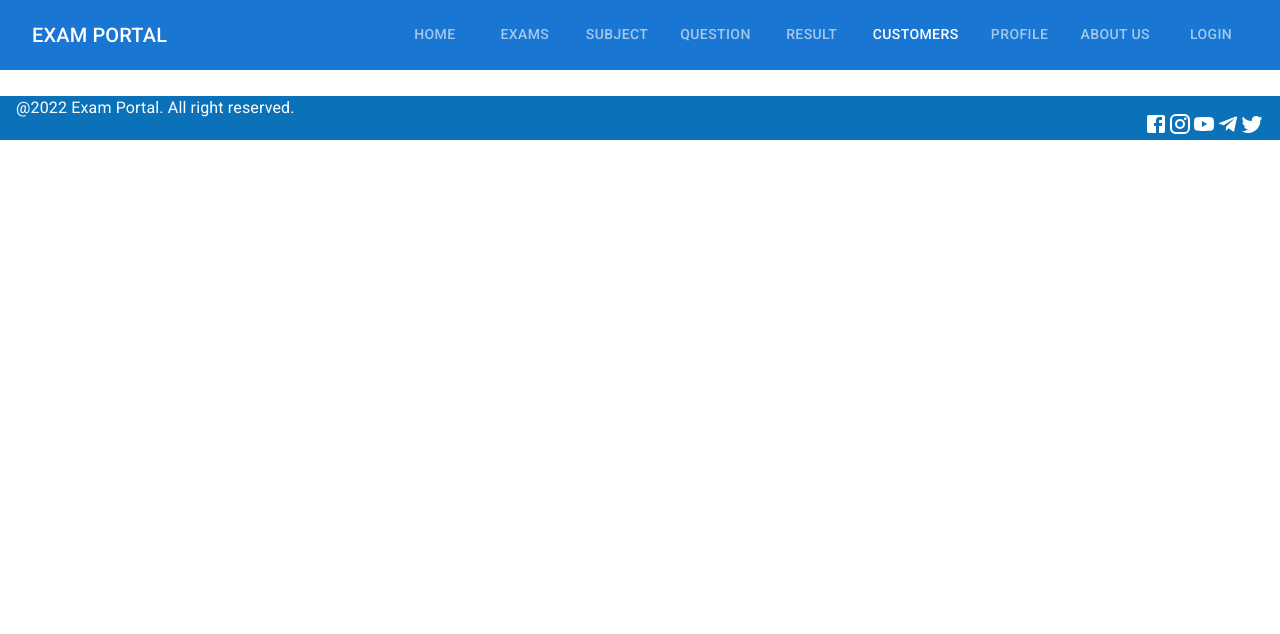
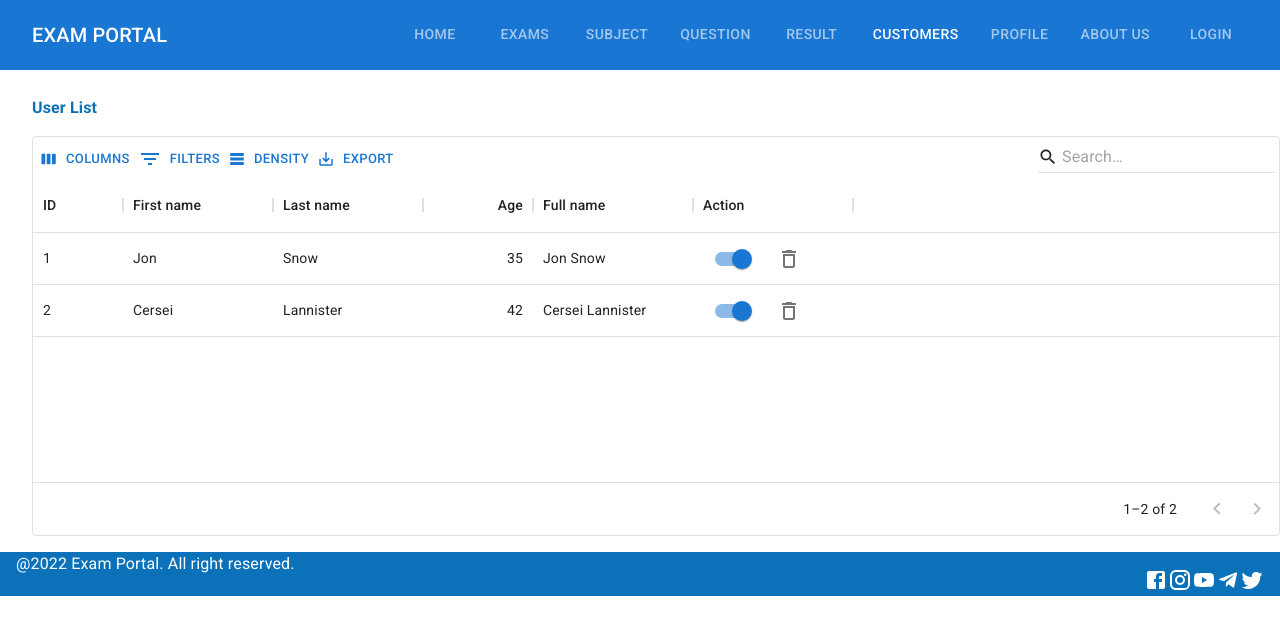
Before and after one commit to shrikantpardhi/exam-portal-material, a React (Create React App) app: page /customers in a window 1280 px wide. Shown: the top 634 px of the page. Built offline with nearby package versions, Linux system fonts and the light colour scheme.

Commit message:
added user grid table

```diff
--- a/package.json
+++ b/package.json
@@ -8,6 +8,7 @@
     "@mui/icons-material": "^5.10.2",
     "@mui/material": "^5.10.1",
     "@mui/styles": "^5.10.2",
+    "@mui/x-data-grid": "^5.16.0",
     "@testing-library/jest-dom": "^5.16.5",
     "@testing-library/react": "^13.3.0",
     "@testing-library/user-event": "^13.5.0",
--- a/src/components/LandingPage.js
+++ b/src/components/LandingPage.js
@@ -141,58 +141,27 @@ const LandingPage = (props) => {
                 <Card
                   variant="outlined"
                   sx={{
-                    backgroundColor: theme.palette.common.orange,
-                    width: 275,
+                    backgroundColor: theme.palette.background.card,
+                    width: 250,
+                    textAlign: "center",
+                    color: "white",
+                    fontWeight: 700,
                   }}
                 >
                   <CardHeader variant="h4" title={cat.title} />
+                  <Divider variant="middle" />
                   <CardContent>
-                    <Grid container>
+                    <Grid container direction="column">
                       <Grid item>
-                        <Typography>Details</Typography>
-                      </Grid>
-                    </Grid>
-                  </CardContent>
-                </Card>
-              </CardActionArea>
-            </Grid>
-          ))}
-        </Grid>
-      </Grid>
-      {/* Subject List */}
-      <Grid item>
-        <Grid sm item>
-          <Typography
-            variant="h5"
-            sx={{
-              color: theme.palette.common.blue,
-              fontWeight: 600,
-              margin: "1rem",
-            }}
-          >
-            Subject
-          </Typography>
-        </Grid>
-        <Grid
-          container
-          direction="row"
-          sx={{ gap: 1, marginLeft: "1em", marginRight: "1em" }}
-        >
-          {categories.map((cat) => (
-            <Grid item>
-              <CardActionArea component={Link} to="#">
-                <Card
-                  variant="outlined"
-                  sx={{
-                    backgroundColor: theme.palette.common.orange,
-                    width: 275,
-                  }}
-                >
-                  <CardHeader variant="h4" title={cat.title} />
-                  <CardContent>
-                    <Grid container>
-                      <Grid item>
-                        <Typography>Details</Typography>
+                        <Grid container direction="row" justifyContent="space-between">
+                          <Grid item>
+                            Total Exam
+                          </Grid>
+                          <Grid item>
+                              200
+                          </Grid>
+                        </Grid>
+                        <Typography></Typography>
                       </Grid>
                     </Grid>
                   </CardContent>
--- a/src/components/UI/Footer.js
+++ b/src/components/UI/Footer.js
@@ -13,7 +13,9 @@ const useStyle = makeStyles((theme) => ({
     backgroundColor: theme.palette.common.blue,
     width: "100%",
     zIndex: 1302,
-    position: "relative",
+    display: "flex",
+    position: "absolute",
+    marginBottom:0,
   },
   adorment: {
     width: "20em",
--- a/src/components/UI/Theme.js
+++ b/src/components/UI/Theme.js
@@ -16,6 +16,7 @@ export const theme = createTheme({
            },
            background: {
              paper: `${arcBlue}`,
+             card: `${arcBlue}`,
            },
          },
          typography: {
--- a/src/components/admin/User.js
+++ b/src/components/admin/User.js
@@ -1,11 +1,112 @@
-import React from "react";
-import { Grid } from "@mui/material";
+import React, { useState } from "react";
+import { Typography } from "@mui/material";
+import { useTheme } from "@mui/styles";
+import { DataGrid, GridToolbar } from "@mui/x-data-grid";
+import Box from "@mui/material/Box";
+import Switch from "@mui/material/Switch";
+import DeleteIcon from "@mui/icons-material/DeleteOutlined";
+import IconButton from "@mui/material/IconButton";
 
+const label = { inputProps: { "aria-label": "Color switch demo" } };
 
 export const User = (props) => {
+  const theme = useTheme();
+  const [loading, setLoading] = useState(false);
+
+  const handleSwitchState = (row) => () => {
+    console.log(row);
+  };
+
+  const handleDelete = (row) => () => {
+    console.log(row);
+  };
+
+  const columns = [
+    { field: "id", headerName: "ID", width: 90 },
+    {
+      field: "firstName",
+      headerName: "First name",
+      width: 150,
+    },
+    {
+      field: "lastName",
+      headerName: "Last name",
+      width: 150,
+    },
+    {
+      field: "age",
+      headerName: "Age",
+      type: "number",
+      width: 110,
+    },
+    {
+      field: "fullName",
+      headerName: "Full name",
+      sortable: false,
+      width: 160,
+      valueGetter: (params) =>
+        `${params.row.firstName || ""} ${params.row.lastName || ""}`,
+    },
+    {
+      field: "action",
+      headerName: "Action",
+      description: "Disable or  Delete",
+      sortable: false,
+      width: 160,
+      renderCell: ({ row }) => {
+        return [
+          <Switch {...label} checked onChange={handleSwitchState(row)} />,
+          <IconButton sx={{ ml: 1 }} onClick={handleDelete(row)}>
+            <DeleteIcon />
+          </IconButton>,
+        ];
+      },
+    },
+  ];
+
+  const rows = [
+    {
+      id: 1,
+      lastName: "Snow",
+      firstName: "Jon",
+      age: 35,
+    },
+    {
+      id: 2,
+      lastName: "Lannister",
+      firstName: "Cersei",
+      age: 42,
+    },
+  ];
+
   return (
-    <Grid container>
-      <Grid item></Grid>
-    </Grid>
+    <Box sx={{ margin: "1em" }}>
+      <Typography
+        sx={{
+          margin: "1em",
+          fontWeight: 700,
+          fontSize: "1em",
+          color: theme.palette.common.blue,
+        }}
+      >
+        User List
+      </Typography>
+      <Box sx={{ height: 400, margin: "1em", width: "100%" }}>
+        <DataGrid
+          rows={rows}
+          columns={columns}
+          pageSize={5}
+          components={{
+            Toolbar: GridToolbar,
+          }}
+          componentsProps={{
+            toolbar: { showQuickFilter: true },
+          }}
+          loading={loading}
+          rowsPerPageOptions={[5]}
+          experimentalFeatures={{ newEditingApi: true }}
+        />
+      </Box>
+    </Box>
   );
 };
```
Also changed, not shown: 1 other file (tests, documents, lock files or other folders).
